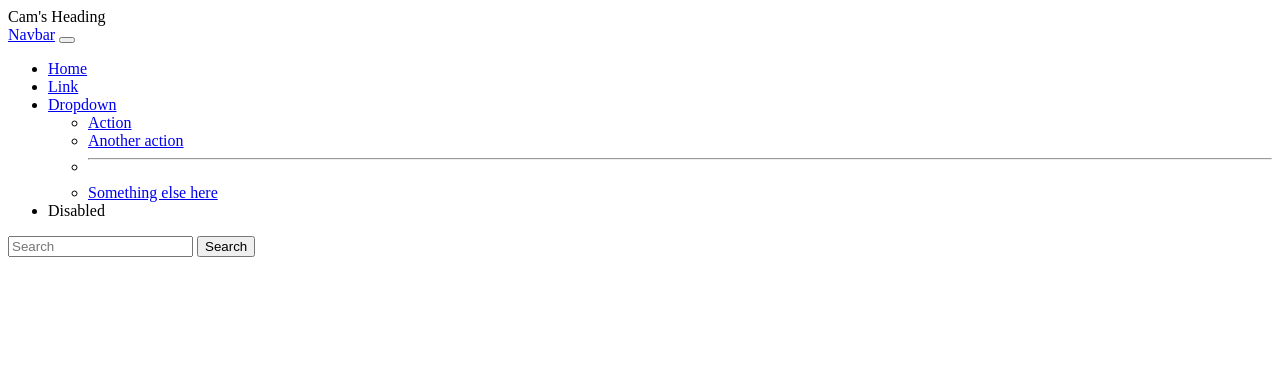
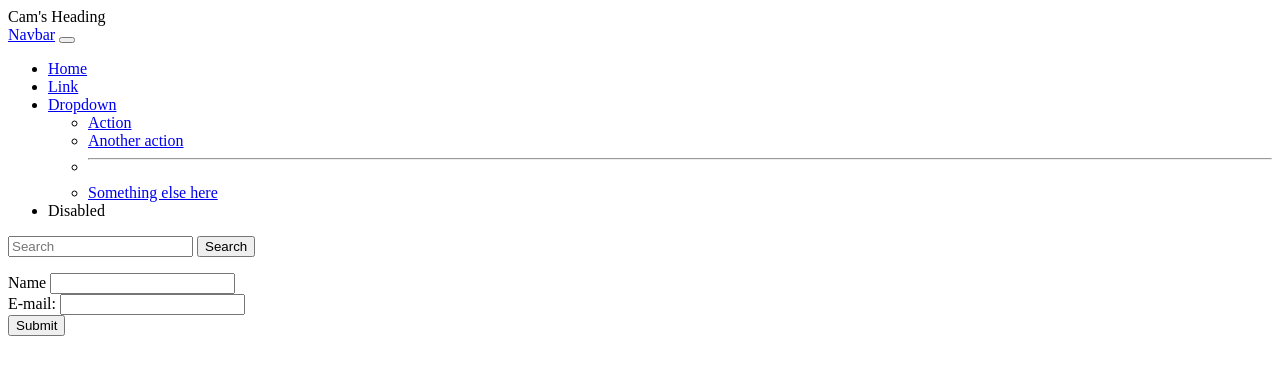
Before and after one commit to ccamlin3/homework2.4013, a PHP site: page / in a window 1280 px wide. Shown: the top 375 px of the page. Run offline with PHP 8.4, Linux system fonts and the light colour scheme.

Commit message:
Update index.php

```diff
--- a/index.php
+++ b/index.php
@@ -4,5 +4,13 @@
       Cam's Heading <?php require_once ('header.php');?>
     </head>
     <body>
+      <form action"handlepost.php" method="post">
+        Name <input type="text" name ="name"><br>
+        E-mail: <input type="text" name="email"><br>
+        <input type="submit">
+      </form>
+      <script src="https://cdn.jsdelivr.net/npm/bootstrap@5.2.1/dist/js/bootstrap.bundle.min.js" integrity="sha384-u1OknCvxWvY5kfmNBILK2hRnQC3Pr17a+RTT6rIHI7NnikvbZlHgTPOOmMi466C8" crossorigin="anonymous"></script>
+<script src="https://cdn.jsdelivr.net/npm/@popperjs/core@2.11.6/dist/umd/popper.min.js" integrity="sha384-oBqDVmMz9ATKxIep9tiCxS/Z9fNfEXiDAYTujMAeBAsjFuCZSmKbSSUnQlmh/jp3" crossorigin="anonymous"></script>
+<script src="https://cdn.jsdelivr.net/npm/bootstrap@5.2.1/dist/js/bootstrap.min.js" integrity="sha384-7VPbUDkoPSGFnVtYi0QogXtr74QeVeeIs99Qfg5YCF+TidwNdjvaKZX19NZ/e6oz" crossorigin="anonymous"></script>
     </body>
   </html>
```
